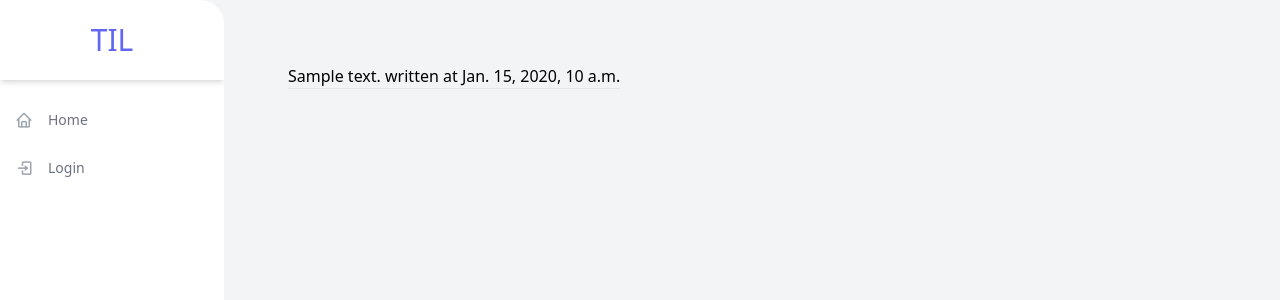
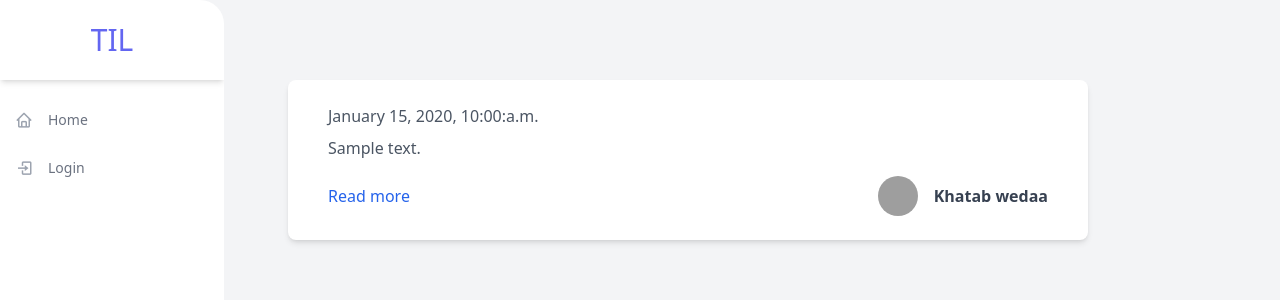
Before and after one commit to BrandonLim10/Django-201, a Django app: page / in a window 1280 px wide. Shown: the top 300 px of the page. Run offline with Django 4.2, Linux system fonts and the light colour scheme; tables that the repository leaves empty hold one stand-in row (values such as "Sample post"); some libraries are stand-ins or nearby versions; grey boxes are pictures that could not be loaded.

Commit message:
more tailwind

```diff
--- a/feed/templates/feed/homepage.html
+++ b/feed/templates/feed/homepage.html
@@ -6,7 +6,35 @@
 
 {% block body %}
     {% for post in posts %}
-        {{ post.text }} written at {{ post.date }}
-        <hr>
+
+
+<!-- component https://tailwindcomponents.com/component/post-artical-->
+<div class="max-w-4xl px-10 my-4 py-6 bg-white rounded-lg shadow-md" style="width: 50rem">
+    <div class="flex justify-between items-center">
+        <span class="font-light text-gray-600">{{ post.date|date:"F j, Y, g:i:a" }}</span>
+        <!-- <a class="px-2 py-1 bg-gray-600 text-gray-100 font-bold rounded hover:bg-gray-500" href="#">Design</a> -->
+    </div>
+    <div class="mt-2">
+        <p class="mt-2 text-gray-600">{{ post.text }}</p>
+    </div>
+    <div class="flex justify-between items-center mt-4">
+        <a class="text-blue-600 hover:underline" href="#">
+            {# TODO Add a detail url #}
+            Read more
+        </a>
+        <div>
+            {# TODO User needs a link to their bio and a photo and a thumbnail and a name #}
+            <a class="flex items-center" href="#">
+                <img class="mx-4 w-10 h-10 object-cover rounded-full hidden sm:block" src="https://images.unsplash.com/photo-1502980426475-b83966705988?ixlib=rb-1.2.1&ixid=eyJhcHBfaWQiOjEyMDd9&auto=format&fit=crop&w=373&q=80" alt="avatar">
+                <h1 class="text-gray-700 font-bold">Khatab wedaa</h1>
+            </a>
+        </div>
+    </div>
+</div>
+
+
+
+
+
     {% endfor %}
 {% endblock %}
```
